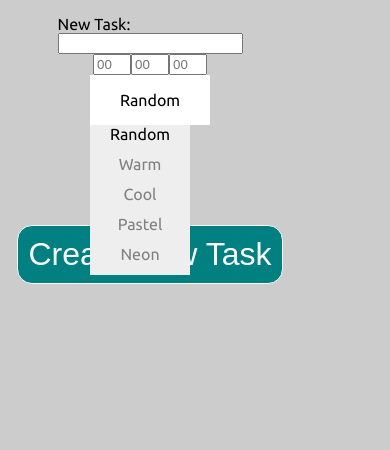
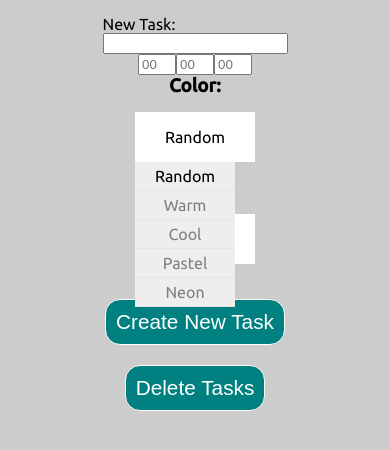
Before and after one commit to TheCodingComposer/TaskFlow, a React (Create React App) app: page / in a window 390 px wide. Both pictures are taken after a click on the element "Random". Shown: the top 450 px of the page. Built offline with nearby package versions, Linux system fonts and the light colour scheme.

Commit message:
created general dropdown component for both color and sound / added sound quality as part of task object (may not be working yet) / use display: flex for one column layout at 605px / some new task card styling changes

```diff
--- a/src/AlarmSound.js
+++ b/src/AlarmSound.js
@@ -9,7 +9,7 @@ import gentleAlarm from "./alarm-sounds/gentleAlarm_veens705.mp3"
 //ringing = true or false.  quality = default, harsh, gentle.   id = for clearInterval
 export default function AlarmSound(ringing, quality = null, intervalId = 0) {
 
-    let sound
+    let sound;
 
     switch (quality) {
         case 'default':
--- a/src/App.css
+++ b/src/App.css
@@ -13,15 +13,31 @@ body {
 
 }
 
+/* center cards when showing one column */
+
+@media (max-width: 605px) {
+    .App {
+        display: flex;
+        flex-direction: column;
+        align-items: center;
+        justify-content: space-between;
+    }
+
+}
+
 button {
     color: white;
     background-color: teal;
     border: 1px solid white;
     border-radius: 15px;
-    font-size: 2rem;
+    font-size: 1.3rem;
     padding: 10px;
     margin: 10px 0;
-    font-weight: 300;
+    font-weight: 200;
+}
+
+h3 {
+    margin: 0;
 }
 
 li {
@@ -47,7 +63,7 @@ ul {
 }
 
 .new-task-btn {
-    margin-top: 100px;
+    margin-top: 20px;
 }
 
 
@@ -116,7 +132,10 @@ ul {
     width: 120px;
     text-align: center;
     cursor: pointer;
+    margin: 15px 0 ;
 }
+
+
 
 .dropdown-item-container {
     position: absolute;
@@ -129,7 +148,9 @@ ul {
     flex-direction: column;
     align-items: center;
     justify-content: center;
+    z-index: 5;
 }
+
 
 .dropdown-list {
     display: flex;
@@ -139,5 +160,7 @@ ul {
 }
 
 .dropdown-item {
-   height: 20px;
+   padding: 5px 0;
+   width: 100px;
+   border-bottom: 1px solid rgb(220, 220, 220, .5   )
 }
--- a/src/App.js
+++ b/src/App.js
@@ -73,6 +73,11 @@ function App() {
 
   }
 
+  //delete all tasks
+  function handleDeleteTasks() {
+    setTasks([])
+  }
+
 
   useEffect(() => {
     // storing input name
@@ -84,6 +89,7 @@ function App() {
     <div className="App">
       <NewTaskForm
         createNewTask={handleCreateNewTask}
+        deleteTasks={handleDeleteTasks}
       />
       {tasks && tasks.map((task) => {
       return (
--- a/src/Components/Dropdown.js
+++ b/src/Components/Dropdown.js
@@ -1,33 +1,33 @@
 import {useState} from "react"
 import DropdownItem from "./DropdownItem"
 
-export default function Dropdown({palette, onPaletteChange}) {
+export default function Dropdown({name, options, onDropdownChange, type}) {
 
     const [clicked, setClicked] = useState(false)
 
 
-    const paletteOptions = ['Random', 'Warm', 'Cool', 'Pastel', 'Neon']
 
 
-    function handleChosenPalette(color) {
-        onPaletteChange(color)
+
+    function handleChosenOption(option) {
+        onDropdownChange(option, type)
     }
 
     return (
         <div className="dropdown" onClick={() => {setClicked(!clicked)}}>
-            <p>{palette}</p>
+            <p>{name}</p>
 
         {clicked &&
             <div className="dropdown-item-container">
                 <ul className="dropdown-list">
 
-                 {paletteOptions.map((color, index) => {
+                 {options.map((option, index) => {
                     return (
                         <DropdownItem
-                    name={paletteOptions[index]}
-                    key={index}
-                    onChosenPalette={handleChosenPalette}
-                    currentPalette={palette}
+                            name={options[index]}
+                            key={index}
+                            onChosenOption={handleChosenOption}
+                            currentOption={name}
                     />
                     ) }
              )   }
--- a/src/Components/DropdownItem.js
+++ b/src/Components/DropdownItem.js
@@ -1,7 +1,7 @@
 import { useState } from "react";
 
 
-export default function DropdownItem({name, onChosenPalette, currentPalette}) {
+export default function DropdownItem({name, onChosenOption, currentOption}) {
 
     const [hover, setHover] = useState(false)
 
@@ -16,8 +16,7 @@ export default function DropdownItem({name, onChosenPalette, currentPalette}) {
 
     return (
         <li className="dropdown-item"
-            style={{height: '30px',
-            color: hover || name === currentPalette ? 'black' : 'gray'}}
+            style={{color: hover || name === currentOption ? 'black' : 'gray'}}
 
         onMouseEnter={() => {
             setHover(true)
@@ -28,7 +27,7 @@ export default function DropdownItem({name, onChosenPalette, currentPalette}) {
 
 
         onClick={() => {
-            onChosenPalette(name)
+            onChosenOption(name)
         }}>
             {name}
         </li>
--- a/src/Components/NewTaskForm.js
+++ b/src/Components/NewTaskForm.js
@@ -2,13 +2,16 @@ import {useState, useId} from 'react'
 import randomColor from '../randomColor';
 import Dropdown from './Dropdown';
 
-export default function NewTaskForm({createNewTask}) {
+export default function NewTaskForm({createNewTask, deleteTasks}) {
 
 
-    //consolidate hours/minutes/seconds into their own time object within larger object?
+    //TODO consolidate hours/minutes/seconds into their own time object within larger object?
     const [newTask, setNewTask] = useState({taskName: '', hours: '', minutes: '', seconds: '', backgroundColor: ''});
 
+    //one of five color palettes to use for card BG color
     const [palette, setPalette] = useState('Random');
+    //one of three sounds to use for alarm quality
+    const [sound, setSound] = useState('default')
 
 
 
@@ -59,8 +62,8 @@ export default function NewTaskForm({createNewTask}) {
         }
     }
 
-    function handlePaletteChange(palette) {
-        setPalette(palette)
+    function handleDropdownChange(name, type) {
+        (type === 'color') ? setPalette(name) : setSound(name)
     }
 
 
@@ -86,10 +89,19 @@ export default function NewTaskForm({createNewTask}) {
                 <input value={newTask.seconds} className="hour-input time-input" maxLength="2" placeholder="00" onChange={handleSecondChange}></input>
 
             </div>
-
+            <h3>Color:</h3>
             <Dropdown
-                palette={palette}
-                onPaletteChange={handlePaletteChange}
+                name={palette}
+                options={['Random', 'Warm', 'Cool', 'Pastel', 'Neon']}
+                onDropdownChange={handleDropdownChange}
+                type={'color'}
+            />
+            <h3>Sound:</h3>
+            <Dropdown
+                name={sound}
+                options={['gentle', 'default', 'harsh']}
+                onDropdownChange={handleDropdownChange}
+                type={'sound'}
             />
 
             <button className="new-task-btn" onClick={() => {
@@ -97,11 +109,15 @@ export default function NewTaskForm({createNewTask}) {
                 const bgColor = randomColor(palette)
 
                 console.log(newTask)
-                createNewTask({...newTask, backgroundColor: bgColor})
-                setNewTask({taskName: '', hours: '', minutes: '', seconds: '', backgroundColor: ''})
+                createNewTask({...newTask, backgroundColor: bgColor, sound: sound})
+                setNewTask({taskName: '', hours: '', minutes: '', seconds: '', backgroundColor: '', sound: 'default'})
 
                 }
                 }>Create New Task</button>
+
+            <button onClick={() => {
+                deleteTasks();
+            }}>Delete Tasks</button>
 
         </div>
     </>
--- a/src/Components/TaskCard.js
+++ b/src/Components/TaskCard.js
@@ -26,7 +26,8 @@ export default function TaskCard({task, removeTask, handleMoveTask}) {
         hours: task.hours,
         minutes: task.minutes,
         seconds: task.seconds,
-        backgroundColor: task.backgroundColor
+        backgroundColor: task.backgroundColor,
+        sound: task.sound
     })
 
 
@@ -89,7 +90,7 @@ export default function TaskCard({task, removeTask, handleMoveTask}) {
                                 minutes = 59;
                                 seconds = 59;
                             } else {
-                                let alarmId = AlarmSound(true, 'default')
+                                let alarmId = AlarmSound(true, task.sound)
                                 setAlarm({...alarm, ringing: true, id: alarmId})
                                 setTimeRemaining(prevValue => { return ({hours: 0, minutes: 0, seconds: 0})})
                                 setStartTimer(false)
--- a/src/randomColor.js
+++ b/src/randomColor.js
@@ -5,19 +5,19 @@ export default function(palette) {
     switch (palette) {
 
         case 'Random':
-            colors = ['green', 'blue', 'red', 'yellow'];
+            colors = ['green', 'blue', 'red', 'yellow', 'orange'];
             break;
         case "Warm":
-            colors = ['green', 'blue', 'red', 'yellow'];
+            colors = ['#F2921D', '#F2CD5C', '#A61F69', '#F55050', '#DC3535', '#FF869E', '#95CD41'];
             break;
         case "Cool":
-            colors = ['green', 'blue', 'red', 'yellow'];
+            colors = ['#93BFCF', '#BFACE2', '#144272', '#91D8E4', '#A0E4CB', '#8EC3B0', '#5C2E7E'];
             break;
         case "Pastel":
-            colors = ['green', 'blue', 'red', 'yellow'];
+            colors = ['#6096B4', '#A7727D', '#EAC7C7', '#B5D5C5', '#DFD3C3', '#FEBE8C', '#90A17D', '#9E7676'];
             break;
         case "Neon":
-            colors = ['green', 'blue', 'red', 'yellow'];
+            colors = ['#A31ACB', '#FB2576', '#F0FF42', '#EA047E', '#00F5FF', '#9CFF2E', '#FF1E1E'];
             break;
 
         default:
@@ -25,6 +25,10 @@ export default function(palette) {
 
     }
 
+    // TODO - disallow consecutive repeats of color? create a useState object for each
+    // palette that keeps latest color
+
+
     const color = colors[Math.floor(Math.random() * colors.length)];
 
     return color;
```
Also changed, not shown: 1 other file (tests, documents, lock files or other folders).
